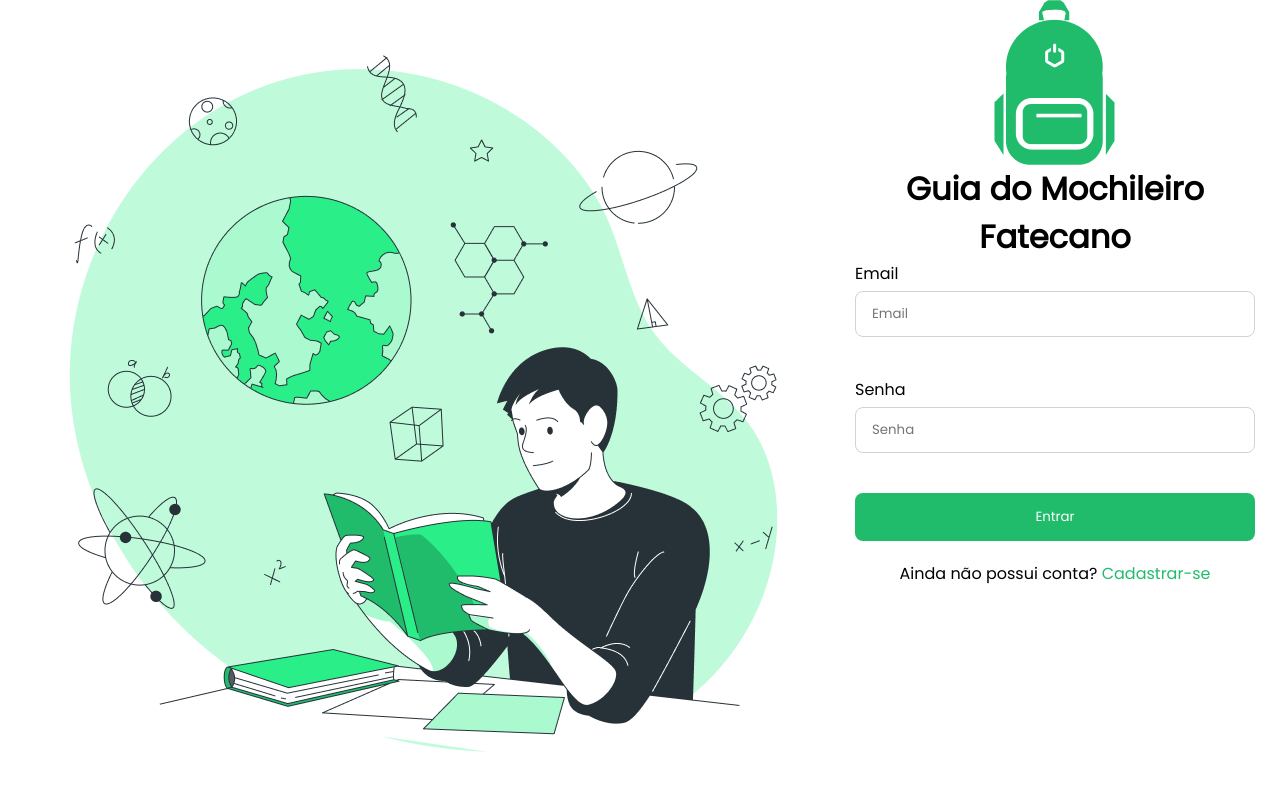
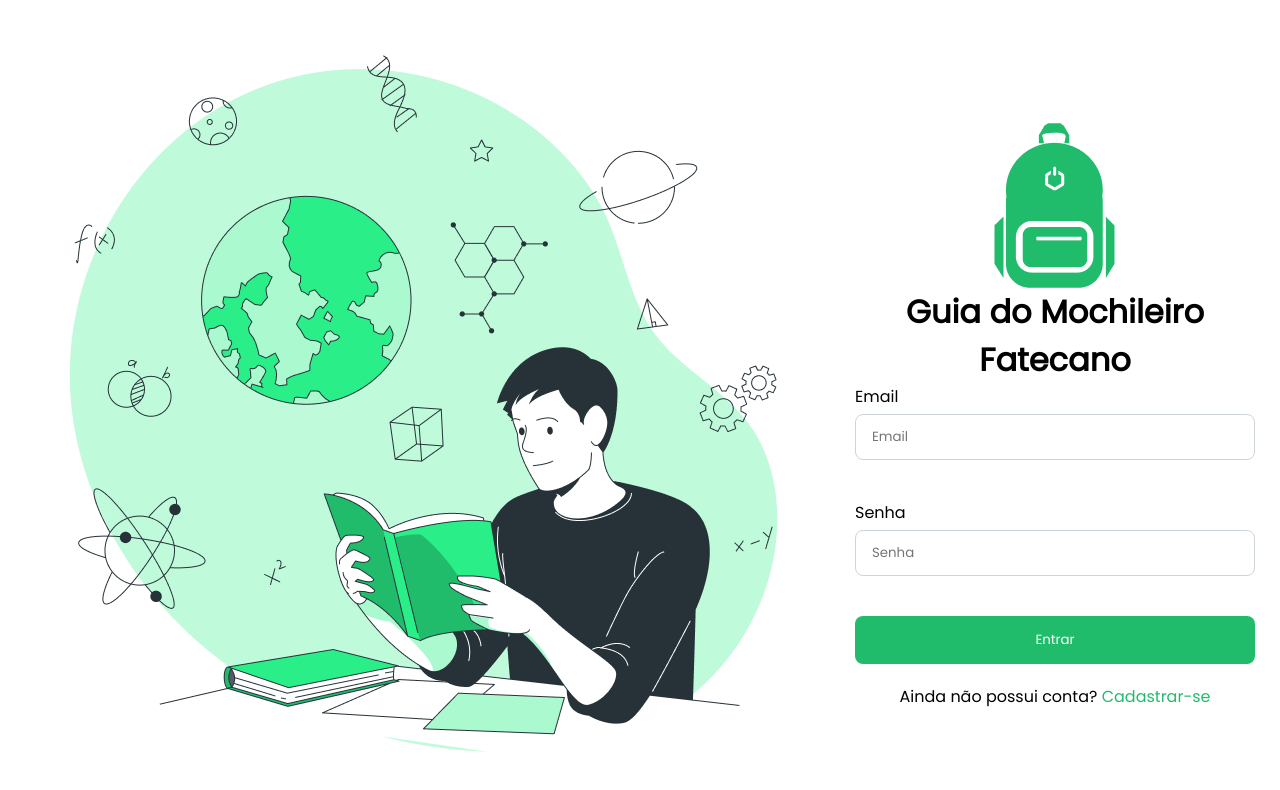
Before and after one commit to GabrielRFAL/Guia-Mochileiro-Fatec, an Angular app: page / in a window 1280 px wide. Shown: the top 790 px of the page. Built offline with nearby package versions, Linux system fonts and the light colour scheme.

Commit message:
styles: alterando estilos

```diff
--- a/src/app/components/login/login.component.scss
+++ b/src/app/components/login/login.component.scss
@@ -1,11 +1,13 @@
 .container {
     display: flex;
+    align-items: center;
+    justify-content: center;
+
     .login {
         width: 565px;
         flex-direction: column;
         justify-items: center;
         align-items: center;
-        // background-color: aqua;
 
         .logo-login {
             display: flex;
```
